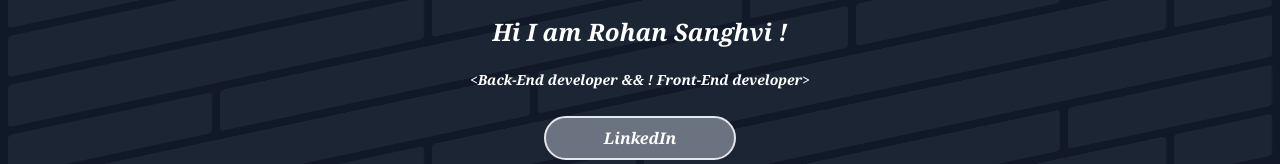
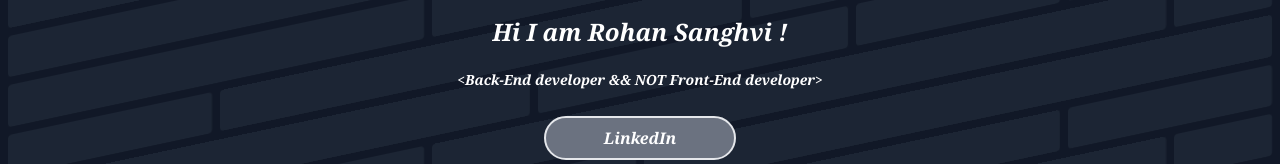
Before and after one commit to rohansanghvi33/prod-portfolio, a Next.js app: page / in a window 1280 px wide. Shown: the part 354-518 px from the top of the page. Built offline with nearby package versions, Linux system fonts and the light colour scheme.

Commit message:
text edit <p>

```diff
--- a/pages/index.js
+++ b/pages/index.js
@@ -99,7 +99,7 @@
             Hi I am Rohan Sanghvi !
           </h1>
           <p className="font-serif text-sm font-bold italic pb-6 overflow-hidden whitespace-nowrap animate-bounce">
-            &lt;Back-End developer &#38;&#38; ! Front-End developer&gt;
+            &lt;Back-End developer &#38;&#38; NOT Front-End developer&gt;
           </p>
         </div>
 
```
